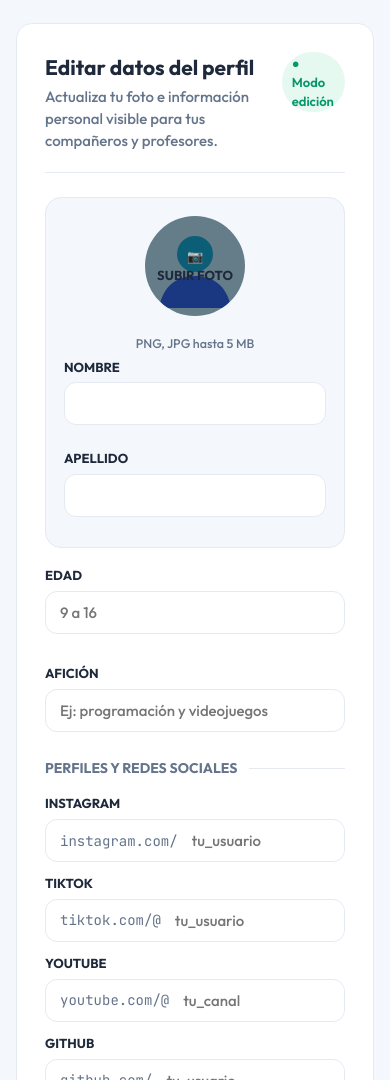
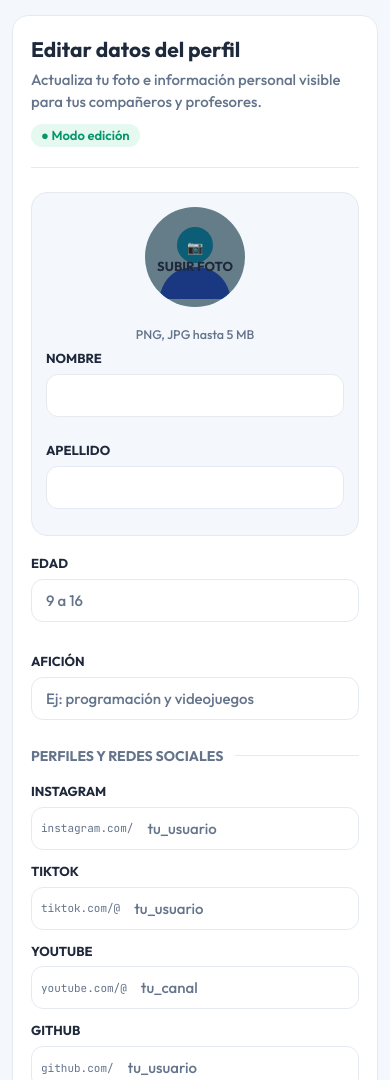
Before and after one commit to jeshua23-fo/SQLEducation, a plain HTML site: page perfil.html in a window 390 px wide. Shown: the part 920-2000 px from the top of the page. Drawn offline with Linux system fonts and the light colour scheme.

Commit message:
Polish profile page contrast and mobile layout

```diff
--- a/css/perfil.css
+++ b/css/perfil.css
@@ -80,6 +80,7 @@
 }
 
 .online {
+	display: none; /* No mostrar estado de conexión sin presencia en tiempo real. */
 	position: absolute;
 	right: 8px;
 	bottom: 8px;
@@ -394,3 +395,20 @@ hr {
 		grid-template-columns: 1fr;
 	}
 }
+
+/* Detalles de accesibilidad y distribución */
+.profile-page .btn { white-space: nowrap; }
+.profile-page label input::placeholder { color: var(--mut); opacity: 1; }
+.profile-page .pre:focus-within { outline-offset: 2px; }
+@media (max-width: 520px) {
+  .profile-page { width: calc(100% - 24px); margin: 18px auto; }
+  .profile-page .sec-head.between { gap: 12px; flex-direction: column; }
+  .prof-grid { gap: 16px; margin-top: 18px; }
+  .form { padding: 18px; }
+  .top-row { flex-direction: column; }
+  .top-row .chip { align-self: flex-start; }
+  .panel { padding: 14px; }
+  .pre i { padding-left: 9px; font-size: 11px; }
+  .actions { flex-direction: column-reverse; }
+  .actions .btn { width: 100%; justify-content: center; }
+}
```
